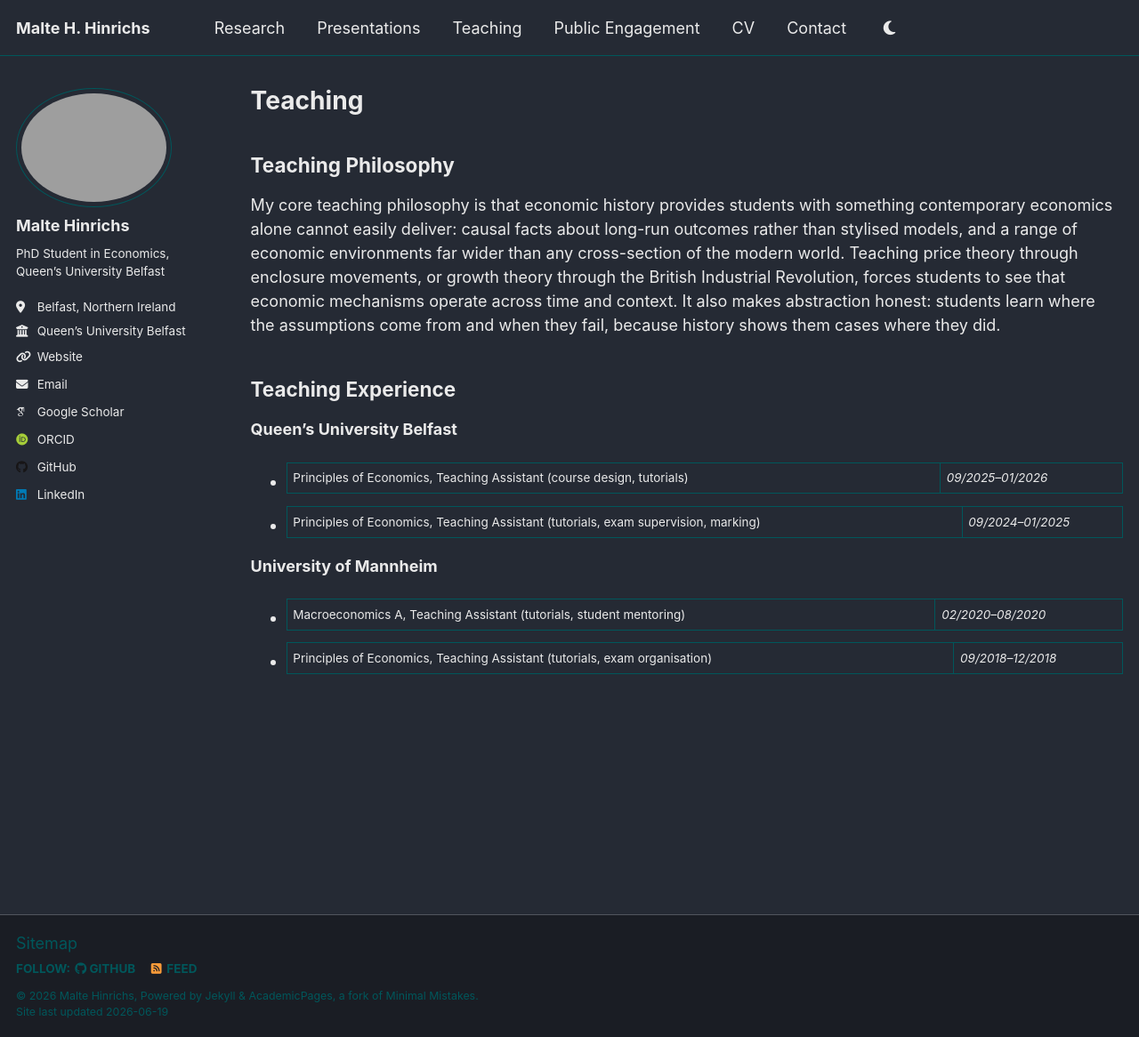
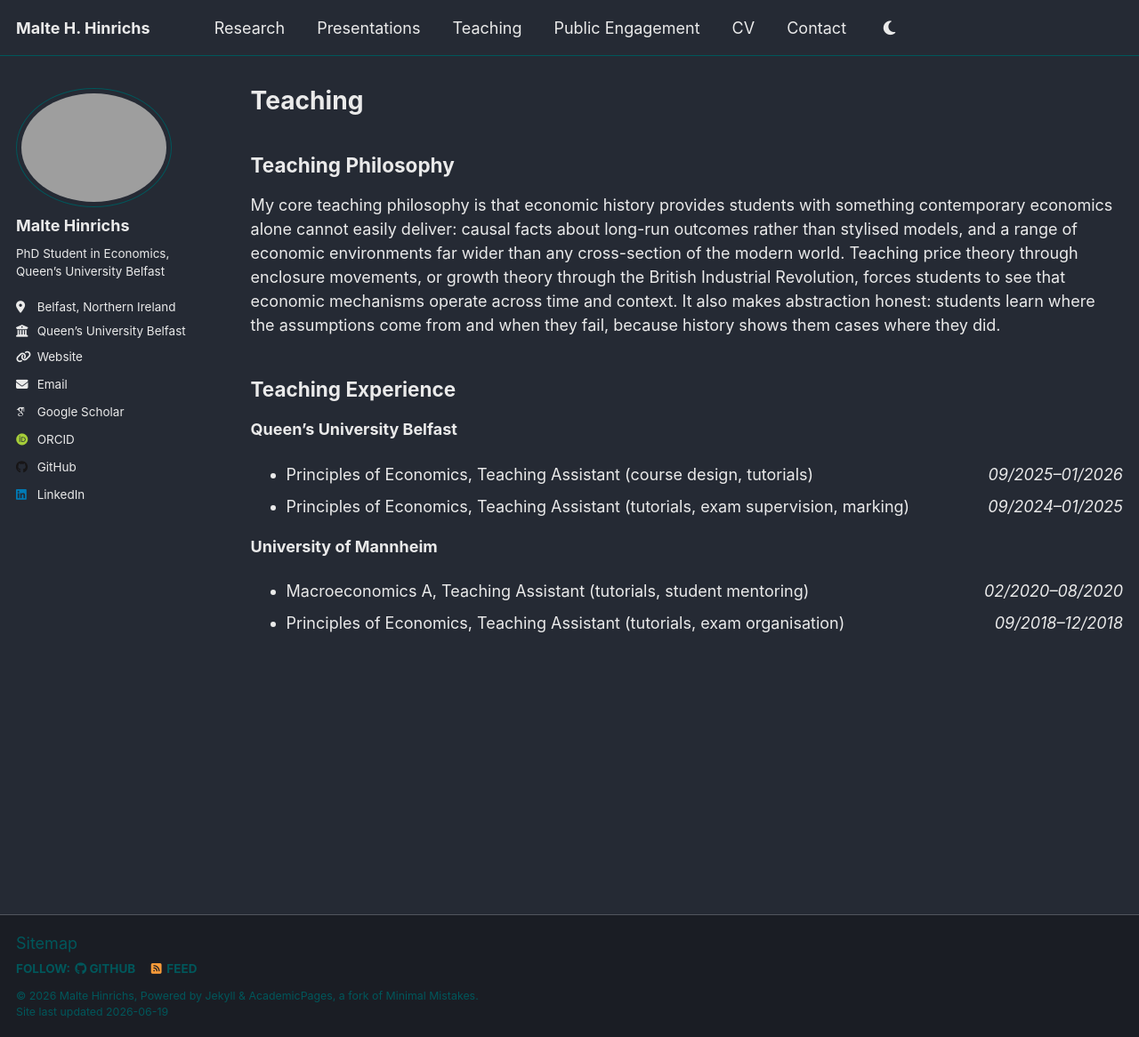
Before and after one commit to maltehhinrichs/maltehhinrichs.github.io, a Jekyll site: the page built from _pages/teaching.md, in a window 1280 px wide and 1166 px high. Shown: the whole window at 89% size. Built offline with Jekyll 4.4.1, drawn with Linux system fonts in a browser that asks for light colours; some web fonts are replaced; a script that is not in the unit is left out.

Commit message:
Update teaching.md

```diff
--- a/_pages/teaching.md
+++ b/_pages/teaching.md
@@ -12,9 +12,9 @@ My core teaching philosophy is that economic history provides students with some
 ## Teaching Experience
 
 **Queen's University Belfast**
-- Principles of Economics, Teaching Assistant (course design, tutorials) | *09/2025–01/2026*
-- Principles of Economics, Teaching Assistant (tutorials, exam supervision, marking) | *09/2024–01/2025*
+- Principles of Economics, Teaching Assistant (course design, tutorials) <span style="float: right;">*09/2025–01/2026*</span>
+- Principles of Economics, Teaching Assistant (tutorials, exam supervision, marking) <span style="float: right;">*09/2024–01/2025*</span>
 
 **University of Mannheim**
-- Macroeconomics A, Teaching Assistant (tutorials, student mentoring) | *02/2020–08/2020*
-- Principles of Economics, Teaching Assistant (tutorials, exam organisation) | *09/2018–12/2018*
+- Macroeconomics A, Teaching Assistant (tutorials, student mentoring) <span style="float: right;">*02/2020–08/2020*</span>
+- Principles of Economics, Teaching Assistant (tutorials, exam organisation) <span style="float: right;">*09/2018–12/2018*</span>
```
